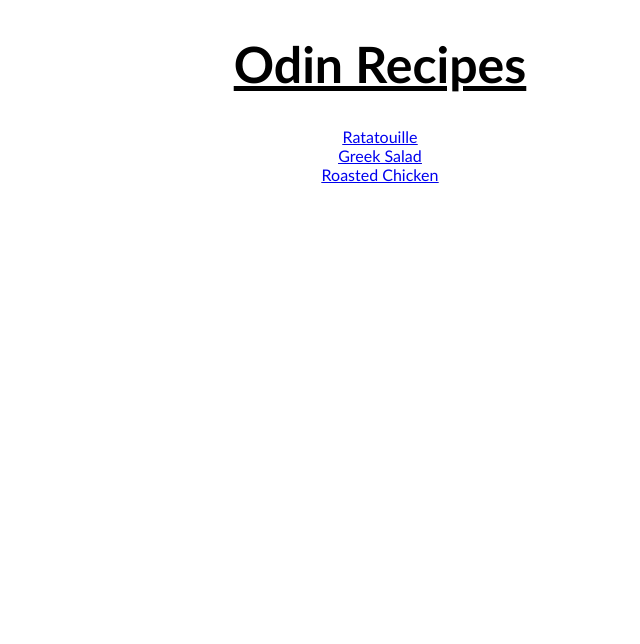
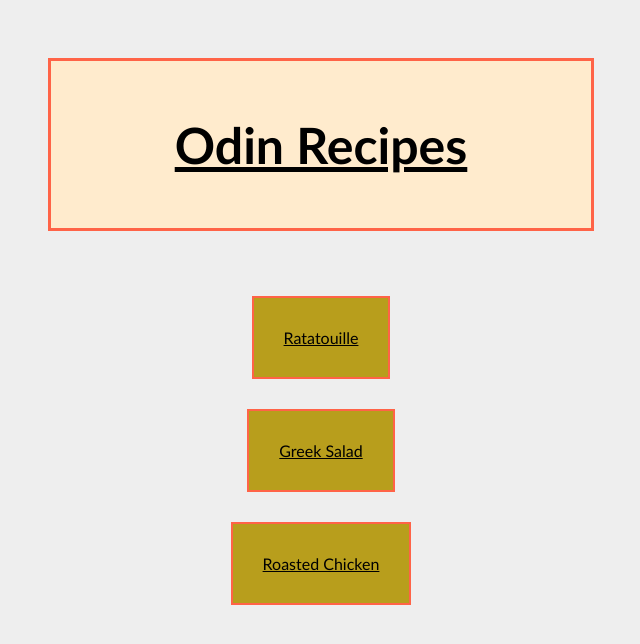
Before and after one commit to herveth/odin-recipes, a plain HTML site: page index.html in a window 1280 px wide. Shown: the whole page, without its empty margins (260-900 px from the left). Drawn offline with Linux system fonts and the light colour scheme.

Commit message:
style the front page of the odin recipe project

```diff
--- a/index.html
+++ b/index.html
@@ -9,7 +9,9 @@
 
   <body>
 
-       <h1>Odin Recipes</h1>
+     <div class="odin">
+       <h1 class="title">Odin Recipes</h1>
+       </div>
 
        <ul>
          <li><a href="recipes/ratatouille.html">Ratatouille</a></li>
--- a/styles.css
+++ b/styles.css
@@ -1,11 +1,23 @@
 body {
     text-align: center;
+    display:inline-block;
     font-family: 'Trebuchet MS', 'Lucida Grande', 'Lucida Sans', Arial, serif;
-    text-decoration: underline;
+
+    background: #eee;
 }
 
-h1 {
+.odin {
+    width: 500px;
+    background-color: blanchedalmond;
+    margin: 50px 300px;
+    padding: 20px;
+    border: 3px solid  #ff6347;
+
+}
+
+.title {
     font-size: 50px;
+    text-decoration: underline;
 }
 
 ul {
@@ -13,3 +25,13 @@ ul {
     margin: 0;
     padding: 0;
   }
+
+  ul li a {
+    display: inline-block;
+    padding: 30px;
+    margin: 15px;
+    color: black;
+    border: 2px solid #ff6347;
+  background-color: #b89e1c;
+
+  }
```
